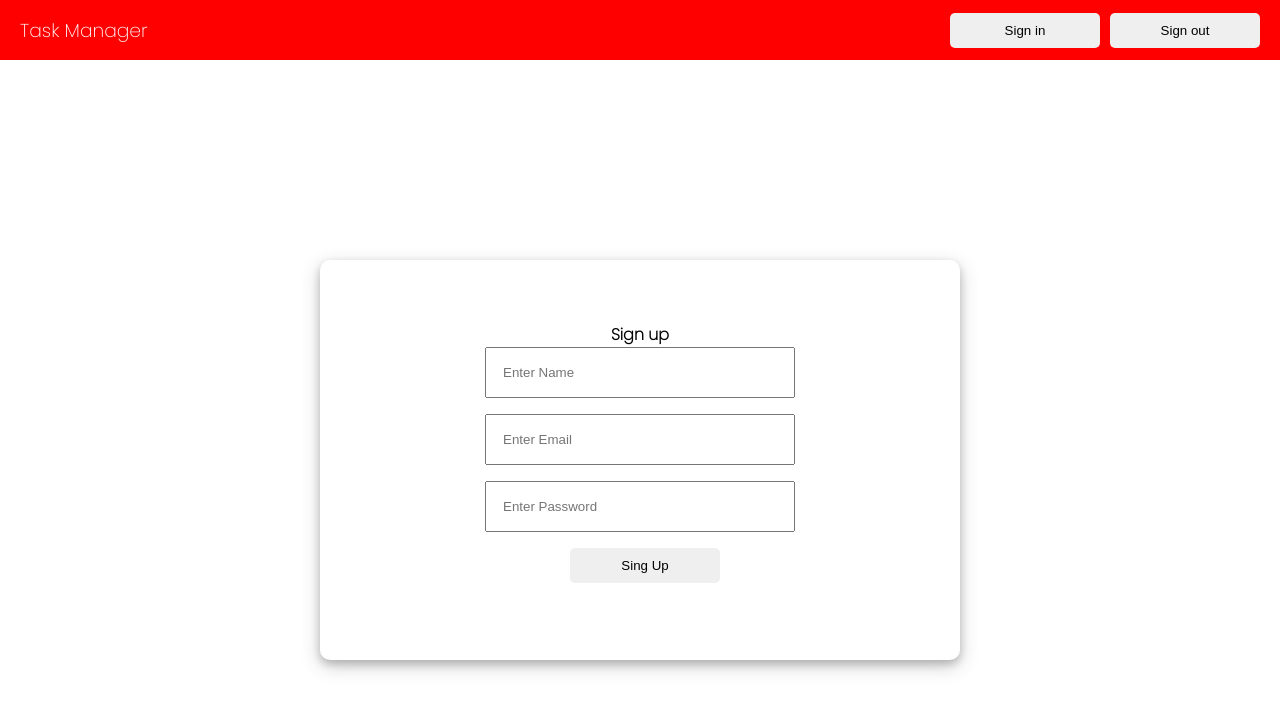
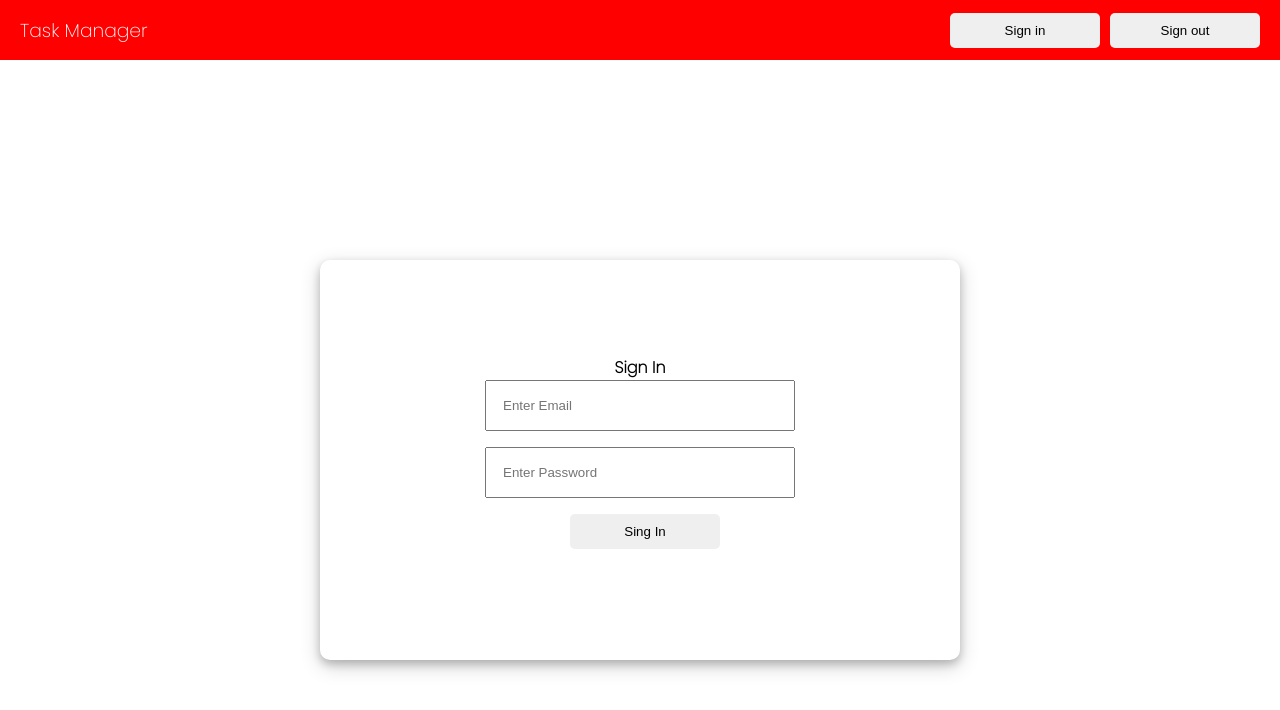
Before and after one commit to ulajeziorna20/task-manager-redux-toolkit-ts, a React (Vite) app in the folder client/: page /signin in a window 1280 px wide. Shown: the top 710 px of the page. Built offline with nearby package versions, Linux system fonts and the light colour scheme.

Commit message:
Registration and login procedure- layout expansion, Start of work on routing in App.tsx

```diff
--- a/client/package.json
+++ b/client/package.json
@@ -12,6 +12,7 @@
   "dependencies": {
     "react": "^18.2.0",
     "react-dom": "^18.2.0",
+    "react-router-dom": "^6.16.0",
     "sass": "^1.69.3"
   },
   "devDependencies": {
--- a/client/src/App.tsx
+++ b/client/src/App.tsx
@@ -1,13 +1,28 @@
 import './App.css'
 import Header from './components/header/Header'
-import Signup from './components/registration/SignUp'
+import Signin from './components/registration/Signin'
+import Signup from './components/registration/Signup'
+import { BrowserRouter as Router, Route, Routes } from 'react-router-dom';
+import Home from './pages/Home';
 
 function App() {
 
   return (
     <div className="App">
       <Header />
-      <Signup />
+      <Router>
+        <Routes>
+          <Route path='/' element={<Home />} />
+          <Route
+            path='/signin'
+            element={<Signin />}
+          />
+          <Route
+            path='/signup'
+            element={<Signup />}
+          />
+        </Routes>
+      </Router>
     </div>
   )
 }
--- a/client/src/components/registration/Signin.tsx
+++ b/client/src/components/registration/Signin.tsx
@@ -0,0 +1,38 @@
+import './registration.scss';
+import '../../styles/components/_button.scss';
+
+
+const Signin = () => {
+
+
+  return (
+    <div className='signup-form'>
+      <div className='signup-form__wrapper'>
+        <form className='form' >
+          <h4>Sign In</h4>
+          <div className='form-group'>
+            <input
+              type='email'
+              name='email'
+              id=''
+              placeholder='Enter Email'
+            />
+          </div>
+          <div className='form-group'>
+            <input
+              type='password'
+              name='password'
+              id=''
+              placeholder='Enter Password'
+            />
+          </div>
+          <div className='form-group'>
+            <button className='button'>Sing In</button>
+          </div>
+        </form>
+      </div>
+    </div>
+  );
+};
+
+export default Signin;
--- /dev/null
+++ b/client/src/pages/Home.tsx
@@ -0,0 +1,9 @@
+const Home = () => {
+  return (
+    <div className="Home">
+      Home
+    </div>
+   );
+}
+
+export default Home;
```
Also changed, not shown: 2 other files (tests, documents, lock files or other folders).
